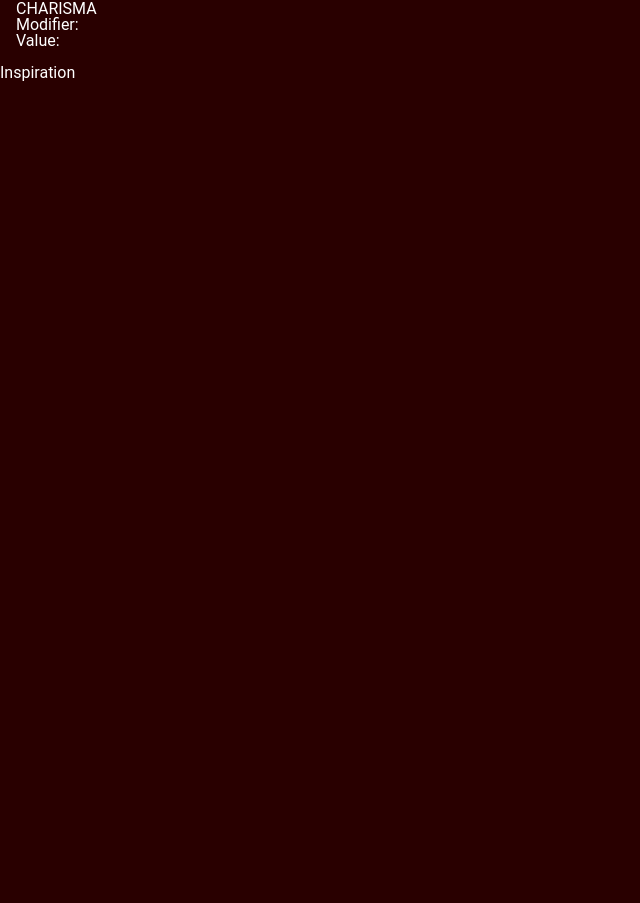
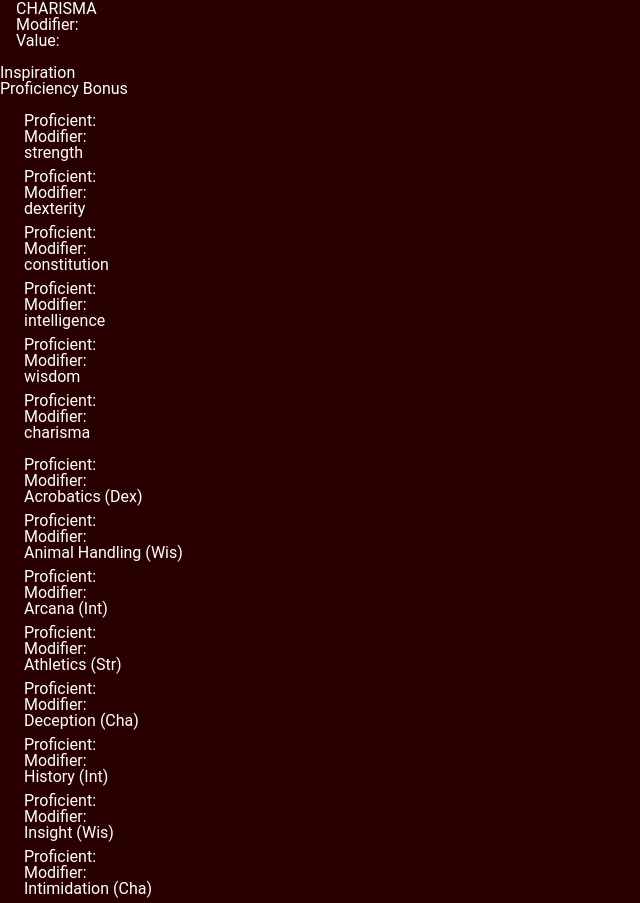
Before and after one commit to Chris-Boyle-94/dnd-app, a React (Create React App) app: page / in a window 1280 px wide. Shown: the part 532-1435 px from the top of the page, without its empty margins (0-640 px from the left). Before the commit the page ends 800 px from the top, so only its background shows below. Built offline with nearby package versions, Linux system fonts and the light colour scheme; no server answers.

Commit message:
inspiration and proficiences column scaffolded

```diff
--- a/src/Components/CharacterSheet/CSHeaderComponents/Display.js
+++ b/src/Components/CharacterSheet/Display.js
@@ -1,4 +1,4 @@
-import { useState, useEffect } from 'react';
+import React, { useState, useEffect } from 'react';
 import { connect } from 'react-redux';
 import axios from 'axios';
 
@@ -36,10 +36,4 @@ const Display = ({ setShowEditor }) => {
     )
 }
 
-const mapStateToProps = (state) => {
-    return {
-        characterValues: state.characterValues
-    }
-}
-
-export default connect(mapStateToProps)(Display)
+export default Display;
--- a/src/Components/CharacterSheet/CSHeaderComponents/Editor.js
+++ b/src/Components/CharacterSheet/Editor.js
@@ -1,7 +1,7 @@
-import { useState } from 'react'
+import React, { useState } from 'react'
 import { connect } from 'react-redux'
-import { updateCharacterrValues } from '../../../redux-utils/actions'
-import axios from 'axios'
+import { updateCharacterrValues } from '../../redux-utils/actions'
+// import axios from 'axios'
 
 const Editor = ({ setShowEditor, updateCharacterrValues, characterValues }) => {
     const [editorCharacterValues, setEditorCharacterValues] = useState(characterValues)
@@ -25,13 +25,6 @@ const Editor = ({ setShowEditor, updateCharacterrValues, characterValues }) => {
         e.preventDefault()
         updateCharacterrValues(characterValues)
         setShowEditor(false)
-        try {
-            const response = await axios.get('http://localhost:7000/character-sheet')
-            console.log(response)
-        } catch(error) {
-            throw error
-        }
-
     }
 
     return (
--- a/src/Components/StatsPanelComponents/Attributes.js
+++ b/src/Components/StatsPanelComponents/Attributes.js
@@ -1,3 +1,5 @@
+import React from 'react';
+
 const Attributes = () => {
 
     const attributeLabels = ['strength', 'dexterity', 'constitution', 'intelligence', 'wisdom', 'charisma']
@@ -7,7 +9,7 @@ const Attributes = () => {
             {attributeLabels.map(attr => {
                 return (
                     <div className='Attributes__stat' key={attr}>
-                        <h3>{attr.toLocaleUpperCase()}</h3>
+                        <h3>{attr.toUpperCase()}</h3>
                         <p className='Attributes__stat__mod'>Modifier: </p>
                         <p className='Attributes__stat__val'>Value: </p>
                     </div>
--- a/src/Components/StatsPanelComponents/Proficiencies.js
+++ b/src/Components/StatsPanelComponents/Proficiencies.js
@@ -1,9 +1,37 @@
+import React from 'react';
+import SavingThrowAndSkills from "./SavingThrowAndSkills";
+
+const attributeLabels = ['strength', 'dexterity', 'constitution', 'intelligence', 'wisdom', 'charisma']
+const skillLabels = ['Acrobatics (Dex)', 'Animal Handling (Wis)', 'Arcana (Int)', 'Athletics (Str)',
+                    'Deception (Cha)', 'History (Int)', 'Insight (Wis)', 'Intimidation (Cha)',
+                    'Investigation (Int)', 'Medicine (Wis)', 'Nature (Int)', 'Perception (Wis)',
+                    'Performance (Cha)', 'Persuasion(Cha)', 'Religion (Int)', 'Sleight of Hand (Dex)',
+                    'Stealth (Dex)', 'Survival (Wis)']
+
 const Proficiencies = () => {
     return (
         <div className='Proficiencies'>
-            <div>
+            <div className='Proficiencies__inspiration'>
                 <p></p>
                 <p>Inspiration</p>
+            </div>
+            <div className='Proficiencies__bonus'>
+                <p></p>
+                <p>Proficiency Bonus</p>
+            </div>
+            <div className='Proficiencies__savesPanel' style={{ margin: '1rem' }}>
+                {attributeLabels.map(attr => {
+                    return (
+                        <SavingThrowAndSkills label={attr} key={attr}/>
+                    )
+                })}
+            </div>
+            <div className='Proficiencies__skillsPanel' style={{ margin: '1rem' }}>
+                {skillLabels.map(skill => {
+                    return (
+                        <SavingThrowAndSkills label={skill} key={skill}/>
+                    )
+                })}
             </div>
         </div>
     )
--- /dev/null
+++ b/src/Components/StatsPanelComponents/SavingThrowAndSkills.js
@@ -0,0 +1,13 @@
+import React from 'react';
+
+const SavingThrow = ({ label }) => {
+    return (
+        <div style={{ margin: '.5rem' }}>
+            <p>Proficient:</p>
+            <p>Modifier:</p>
+            <p>{label}</p>
+        </div>
+    )
+}
+
+export default SavingThrow;
```
Also changed, not shown: src/Components/CharacterSheet/CharacterSheetHeader.js (+6 -6 lines), .eslintrc.json.
